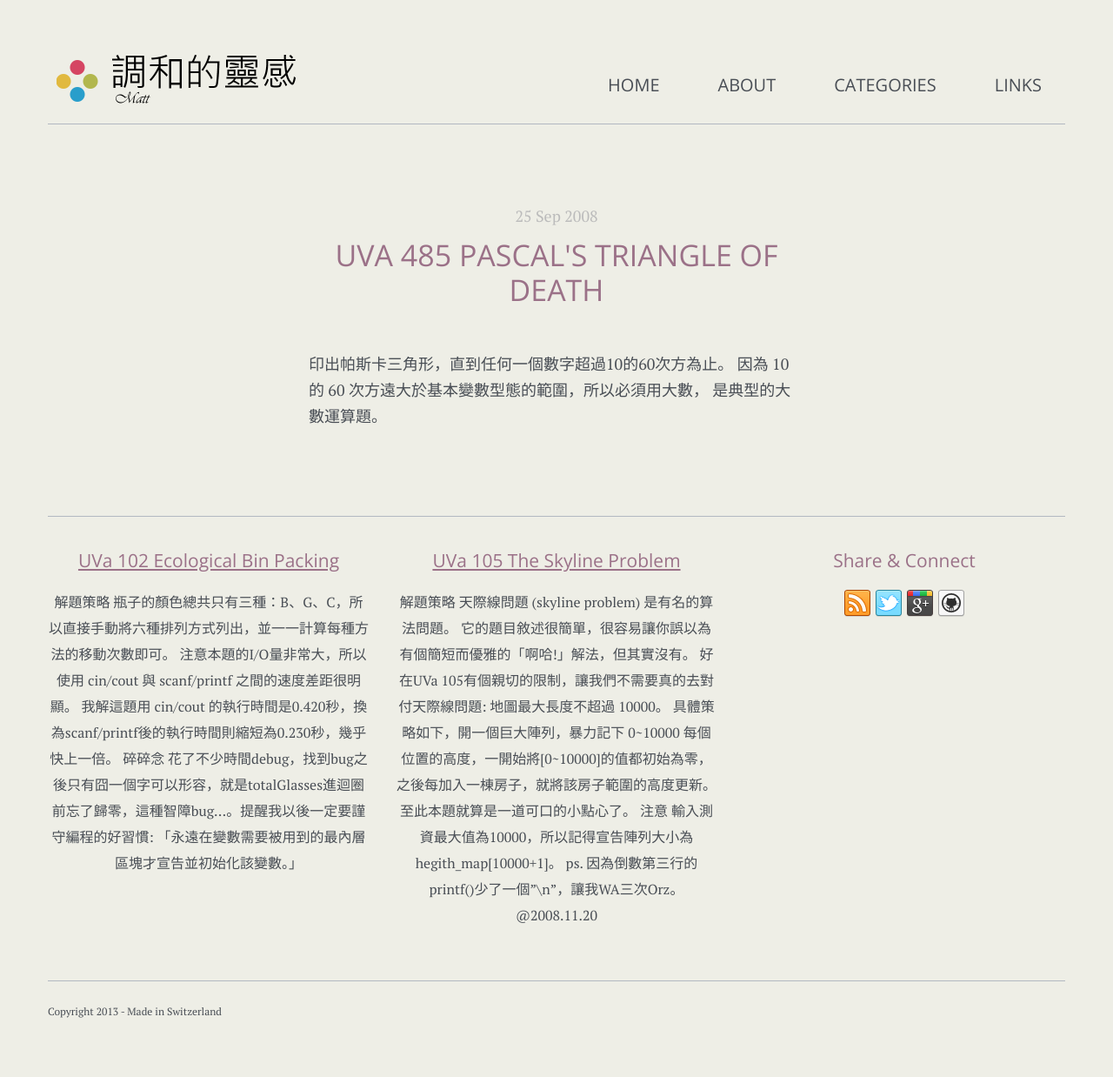
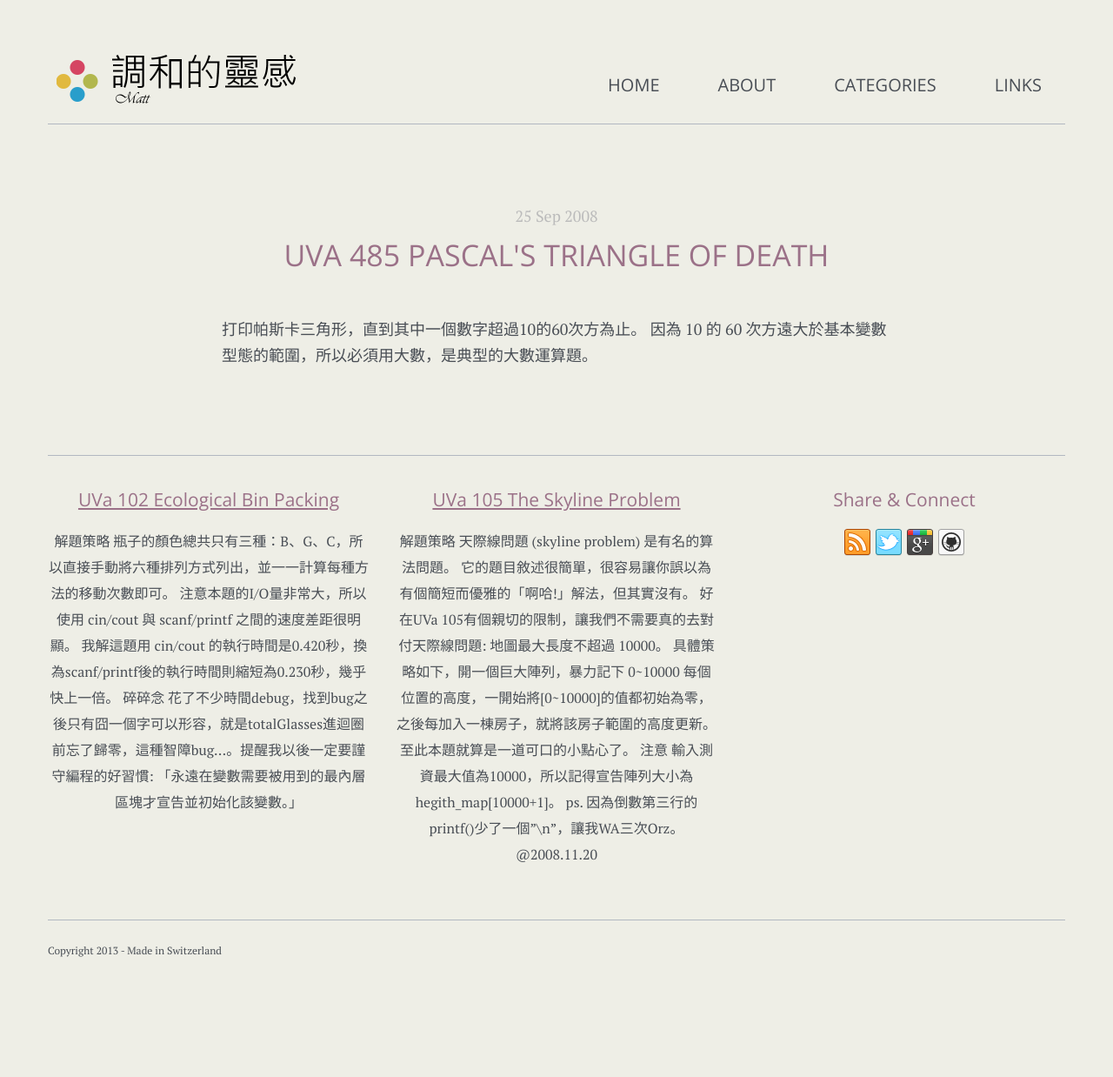
Before and after one commit to sndnvaps/sndnvaps.github.io, a Jekyll site: the page built from _posts/UVa/2008-09-25-uva-485-pascals-triangle-of-death.md, in a window 1280 px wide. Shown: the whole page at 87% size. Built offline with Jekyll 4.4.1, drawn with Linux system fonts in a browser that asks for light colours; Markdown is read by kramdown in place of the engine named in the settings; comment, search, counter and statistics services are not loaded; after the commit the page ends 1168 px from its top, so only the background shows below that.

```diff
--- a/_posts/UVa/2008-09-25-uva-485-pascals-triangle-of-death.md
+++ b/_posts/UVa/2008-09-25-uva-485-pascals-triangle-of-death.md
@@ -1,15 +1,12 @@
 ---
-layout: post
-published: true
+layout: wide
 title: UVa 485 Pascal's Triangle of Death
 tags: [UVa Online Judge]
 categories: [程式解題]
-bitbucket: true
 ---
 
-印出帕斯卡三角形，直到任何一個數字超過10的60次方為止。
-因為 10 的 60 次方遠大於基本變數型態的範圍，所以必須用大數，
-是典型的大數運算題。
+打印帕斯卡三角形，直到其中一個數字超過10的60次方為止。
+因為 10 的 60 次方遠大於基本變數型態的範圍，所以必須用大數，是典型的大數運算題。
 
 <a class="embed" href="https://api.bitbucket.org/1.0/repositories/chchwy/chchwyacm/src/tip/485.cpp" >
 </a>
```
Also changed, not shown: _posts/UVa/2007-12-02-uva-100-3n+1.md (+0 -1 lines), _posts/UVa/2008-09-10-uva-102-ecological-bin-packing.md (+1 -1 lines).
